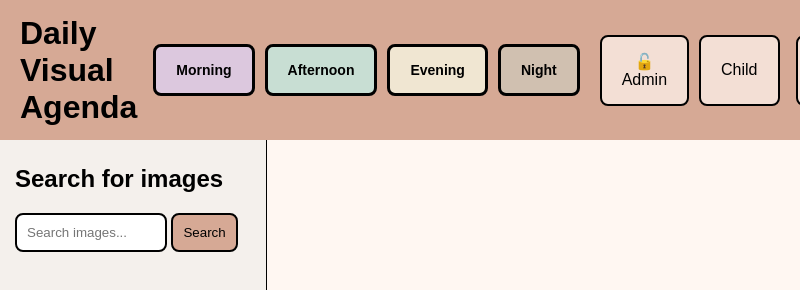
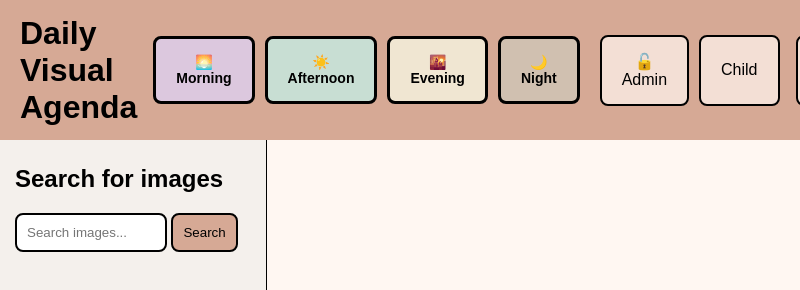
Before and after one commit to TomH568/Visual-Daily-Agenda, an Electron app: page parent/parent.html in a window 800 px wide. Shown: the top 290 px of the page. Drawn offline with Linux system fonts and the light colour scheme; no server answers.

Commit message:
Emojis added to calendar buttons

```diff
--- a/parent/parent.html
+++ b/parent/parent.html
@@ -13,10 +13,10 @@
         <h1>Daily Visual Agenda</h1>
         <div class="btn-placement">
             <!--Adding buttons for each calendar view-->
-            <button id="morningBtn" class="toggle-btn active">Morning</button>
-            <button id="afternoonBtn" class="toggle-btn active">Afternoon</button>
-            <button id="eveBtn" class="toggle-btn active">Evening</button>
-            <button id="nightBtn" class="toggle-btn active">Night</button>
+            <button id="morningBtn" class="toggle-btn active">🌅Morning</button>
+            <button id="afternoonBtn" class="toggle-btn active">☀️Afternoon</button>
+            <button id="eveBtn" class="toggle-btn active">🌇Evening</button>
+            <button id="nightBtn" class="toggle-btn active">🌙Night</button>
         </div>
         <div class="btn-placement">
             <button id="adminviewbutton" class="button">🔓Admin</button>
```
